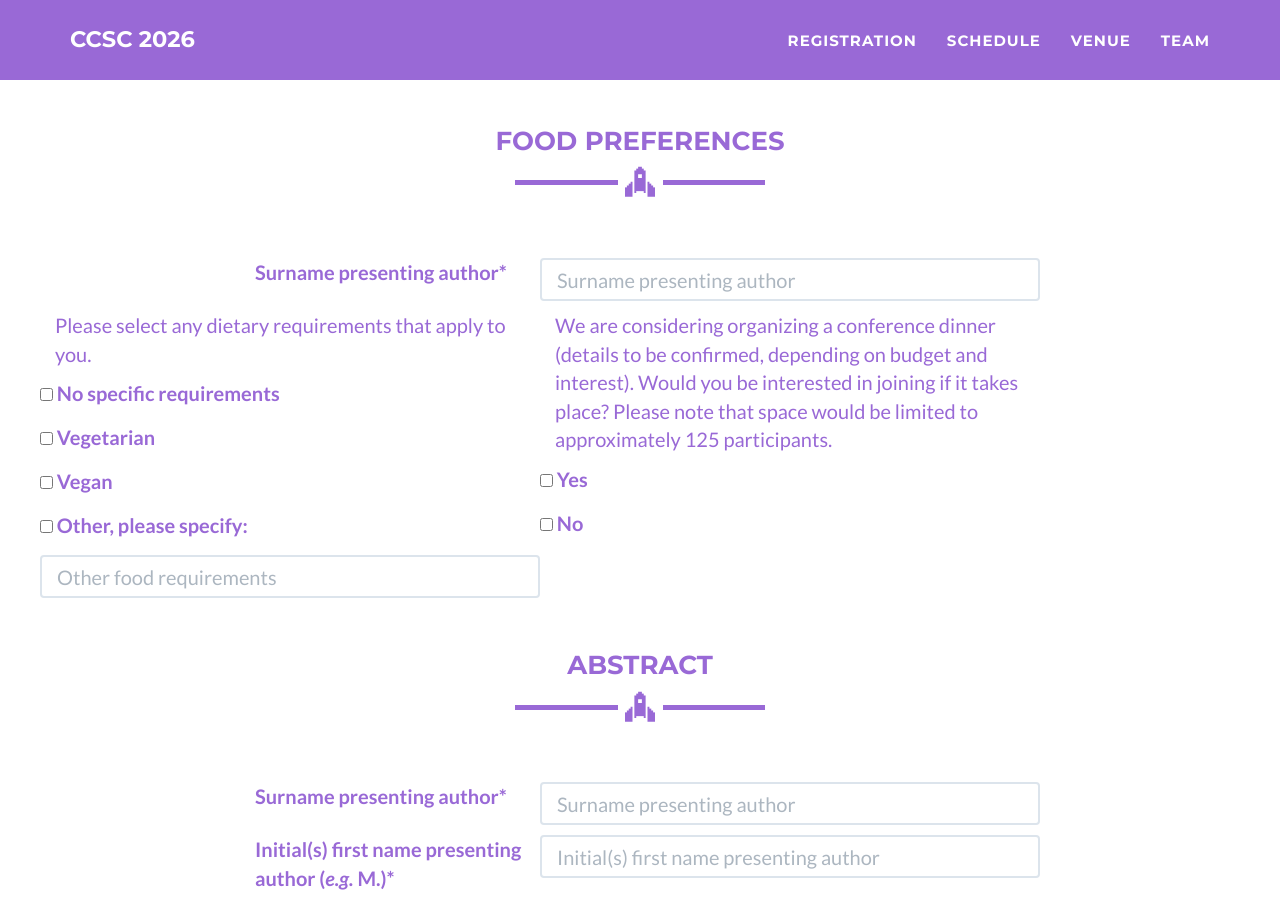
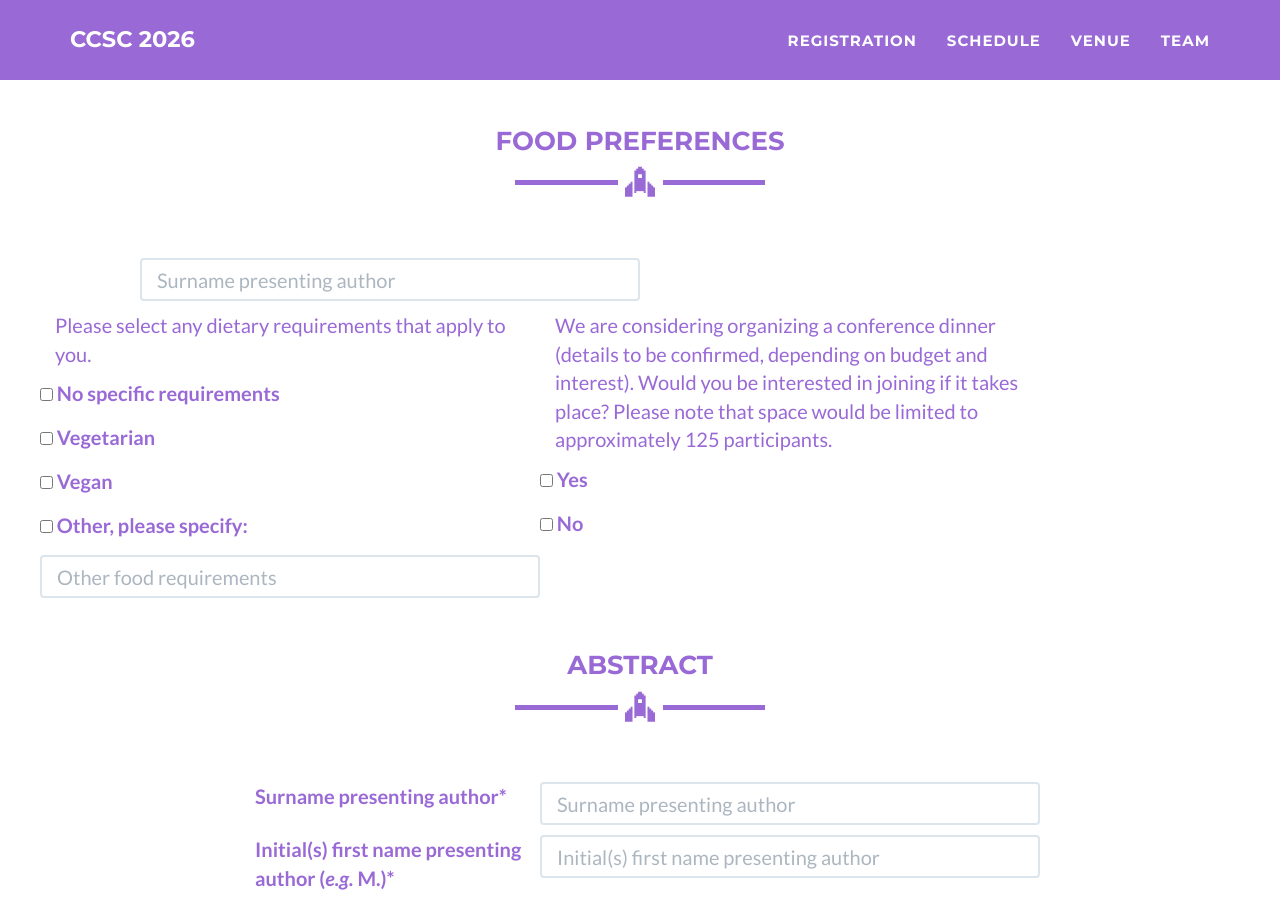
Before and after one commit to ccsc2026/ccsc2026.github.io, a Jekyll site: the page built from registration-with-abstract.html, in a window 1280 px wide and 900 px high, scrolled down 1071 px. Built offline with Jekyll 4.4.1, drawn with Linux system fonts in a browser that asks for light colours.

Commit message:
Update registration-with-abstract.html

```diff
--- a/registration-with-abstract.html
+++ b/registration-with-abstract.html
@@ -181,10 +181,7 @@ layout: page
         </div>
       </div>
       <div class="row">
-      <div class="col-lg-3 col-lg-offset-2">
-        <p><label>Surname presenting author*</label></p>
-      </div>
-      <div class="col-lg-5">
+      <div class="col-lg-5 col-lg-offset-1">
         <div class="row control-group">
           <input type="text" name="lastName_PA" class="form-control" required placeholder="Surname presenting author" id="txtForm"
           data-validation-required-message="Please enter your last name.">
```
